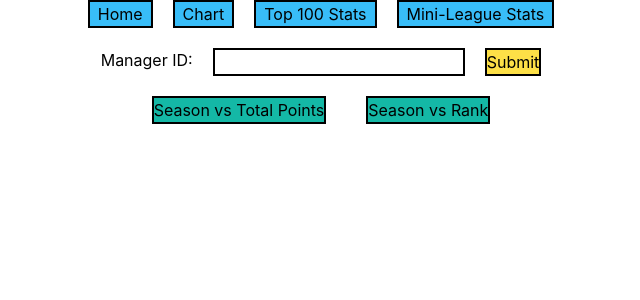
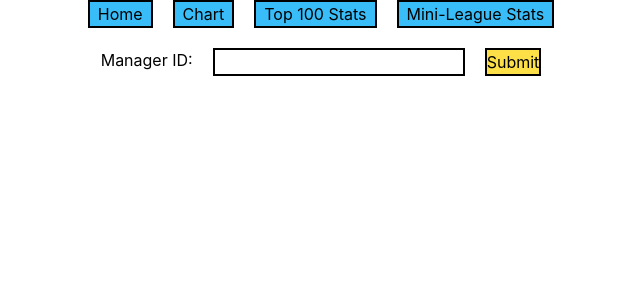
Before and after one commit to alricf/fantasySidekick, a React (Create React App) app in the folder client/: page / in a window 1280 px wide. Shown: the top 300 px of the page, without its empty margins (319-959 px from the left). Built offline with nearby package versions, Linux system fonts and the light colour scheme; no server answers.

Commit message:
Showing chart buttons only if managerID has been submitted once

```diff
--- a/client/src/components/Home.jsx
+++ b/client/src/components/Home.jsx
@@ -2,8 +2,8 @@
 import React, { useState, useEffect } from "react";
 import Chart from "chart.js/auto";
 import { CategoryScale } from "chart.js";
-import LineChart from "./LineChart"
-import Button from "./Button"
+import LineChart from "./LineChart";
+import Button from "./Button";
 
 Chart.register(CategoryScale);
 
@@ -67,9 +67,9 @@ export default function Home() {
   // Helper Functions
   const handleEnter = (e) => {
     if (e.key === "Enter") {
-      showChart()
+      showChart();
     }
-  }
+  };
 
   const showChart = () => {
     setManagerId(input);
@@ -108,6 +108,7 @@ export default function Home() {
         />
       </div>
       {/* Chart Logic */}
+      {totalPointsChart &&
         <div className={"flex justify-center"}>
           <Button
             className={"border-solid border-black bg-teal-500 border-2 mr-5"}
@@ -120,6 +121,7 @@ export default function Home() {
             buttonText={"Season vs Rank"}
           />
         </div>
+      }
       {totalPointsChart &&
         <LineChart
           chartData={homeTotalPointsChartData}
```
Lines whose indentation alone changed are shown as unchanged.
